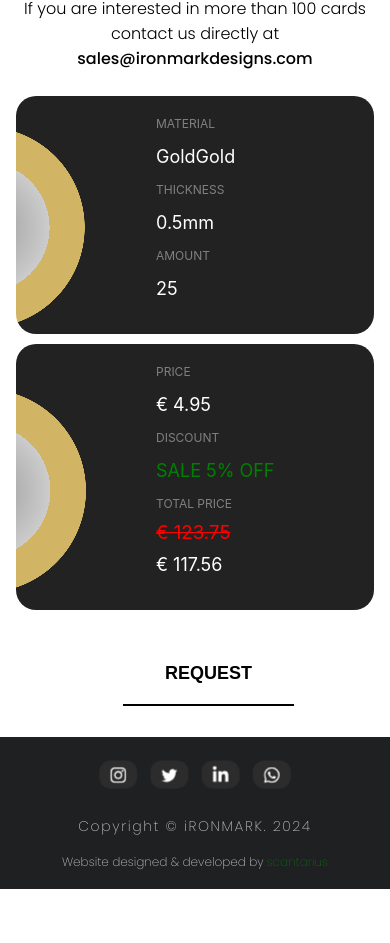
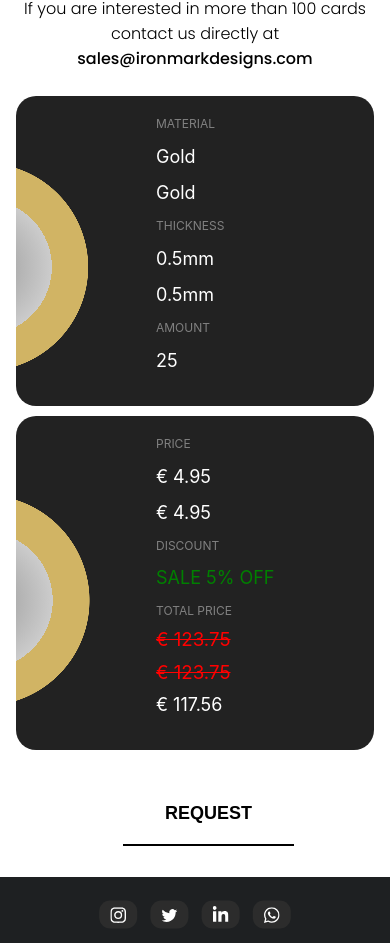
Before and after one commit to scantarius/ironmark, a React (Create React App) app: page / in a window 390 px wide. Shown: the part 1473-2416 px from the top of the page. Before the commit the page ends 2362 px from the top, so only its background shows below. Built offline with nearby package versions, Linux system fonts and the light colour scheme.

Commit message:
responsivity

```diff
--- a/src/pages/LandingPage.css
+++ b/src/pages/LandingPage.css
@@ -23,7 +23,6 @@
 
 .textBox h1 {
   color: #000;
-  width: 100%;
   text-transform: uppercase;
   width: 100%;
   font-size: 26px;
@@ -34,6 +33,8 @@
   border-radius: 10px;
   background-color: var(--black);
   border: none;
+  font-weight: 600;
+  letter-spacing: 1px;
   color: #fff;
   margin-top: 40px;
 }
@@ -137,6 +138,32 @@
   );
 }
 
+#productCard > div:nth-child(2) > .materialGoldPhoto {
+  animation: fadeImage 0.6s alternate;
+}
+
+#productCard > div:nth-child(2) > .materialSilverPhoto {
+  animation: fadeImage2 0.6s alternate;
+}
+
+@keyframes fadeImage {
+  0% {
+    opacity: 0.9;
+  }
+  100% {
+    opacity: 1;
+  }
+}
+
+@keyframes fadeImage2 {
+  0% {
+    opacity: 0.9;
+  }
+  100% {
+    opacity: 1;
+  }
+}
+
 .activeButton > span {
   animation: fadeButton 1s alternate infinite;
 }
@@ -179,21 +206,6 @@
   width: 80%;
   height: 450px;
   object-fit: cover;
-}
-
-.materialGoldPhoto,
-.materialSilverPhoto {
-  animation-delay: 1s;
-  animation: fade 2s alternate;
-}
-
-@keyframes fade {
-  0% {
-    opacity: 0;
-  }
-  100% {
-    opacity: 1;
-  }
 }
 
 /* otherCardOptions */
@@ -328,38 +340,6 @@
   white-space: nowrap;
 }
 
-#thicknessValue.thicknessAnimation {
-  animation: textslide 0.3s both;
-}
-
-@keyframes textslide {
-  0%,
-  12.66%,
-  100% {
-    transform: translate3d(0, 0, 0);
-  }
-  16.66%,
-  29.32% {
-    transform: translate3d(0, -25%, 0);
-  }
-  33.32%,
-  45.98% {
-    transform: translate3d(0, -50%, 0);
-  }
-  49.98%,
-  62.64% {
-    transform: translate3d(0, -75%, 0);
-  }
-  66.64%,
-  79.3% {
-    transform: translate3d(0, -50%, 0);
-  }
-  83.3%,
-  95.96% {
-    transform: translate3d(0, -25%, 0);
-  }
-}
-
 #productInfo h3 {
   font-weight: 400;
   margin: 10px 0;
@@ -489,6 +469,10 @@ button {
     font-size: 20px;
   }
 
+  .animation > h1 {
+    margin: 12px 0;
+  }
+
   #productCard > div:nth-child(1) > button {
     padding: 20px;
     font-size: 28px;
@@ -545,6 +529,10 @@ button {
 
   .textBox button {
     padding: 18px;
+  }
+
+  .animation > h1 {
+    margin: 20px 0;
   }
 
   #productCard > div:nth-child(1) > button {
@@ -660,7 +648,7 @@ button {
 @media (width <= 1024px) {
   #landingPageWrapper {
     height: 120vh;
-    margin-top: -180px;
+    margin-top: -220px;
     position: relative;
     width: 100%;
   }
@@ -680,6 +668,14 @@ button {
     white-space: nowrap;
     font-size: 20px;
   }
+
+  #productCard {
+    margin-top: -50px;
+  }
+
+  #productCard > div:nth-child(1) > button {
+    padding: 10px;
+  }
 }
 
 @media (width <= 943px) {
@@ -688,6 +684,18 @@ button {
   }
   #productInfo {
     gap: 20px;
+  }
+
+  .textBox h1 {
+    font-size: 20px;
+  }
+
+  .textBox button {
+    padding: 14px;
+  }
+
+  .animation > h1 {
+    margin: 22px 0;
   }
 }
 
@@ -729,6 +737,14 @@ button {
     gap: 10px;
     width: 100%;
     padding: 15px;
+  }
+
+  #productCard {
+    margin-top: -50px;
+  }
+
+  #productCard > div:nth-child(1) > button {
+    padding: 8px;
   }
 
   #productCard > div:nth-child(2) > img {
@@ -841,8 +857,6 @@ button {
   .textBox button {
     padding: 12px;
     color: #fff;
-    font-weight: 600;
-    letter-spacing: 1px;
     margin-top: 40px;
   }
 
--- a/src/pages/LandingPage.js
+++ b/src/pages/LandingPage.js
@@ -1,6 +1,7 @@
 import React, { useState } from "react";
 import "./LandingPage.css";
 import { NavLink } from "react-router-dom";
+import { motion } from "framer-motion";
 import aboutBackground from "../pictures/aboutBackground.jpg";
 import aboutBackgroundPhone from "../pictures/aboutBackgroundPhone.jpg";
 import goldenCard from "../pictures/gold.jpg";
@@ -328,11 +329,7 @@ function LandingPage() {
     console.log(five);
     localStorage.setItem("Thickness", "0.5mm");
     var x = localStorage.getItem("Thickness");
-    document
-      .getElementById("thicknessValue")
-      .classList.toggle("thicknessAnimation");
     document.getElementById("thicknessValue").innerHTML = x;
-
     setCheckedRadio(false);
     setPriceAmount();
   }
@@ -343,9 +340,6 @@ function LandingPage() {
     console.log(eight);
     localStorage.setItem("Thickness", "0.8mm");
     var x = localStorage.getItem("Thickness");
-    document
-      .getElementById("thicknessValue")
-      .classList.toggle("thicknessAnimation");
     document.getElementById("thicknessValue").innerHTML = x;
     setCheckedRadio(false);
     setPriceAmount();
@@ -548,20 +542,74 @@ function LandingPage() {
       <section id="productInfo">
         <div>
           <span>Material</span>
-          <h1 id="cardColor"> {materialVal}</h1>
+          <motion.h1
+            id="cardColor"
+            key={materialVal}
+            initial={{ y: "-100%", opacity: 0 }}
+            animate={{ y: 0, opacity: 1 }}
+            exit={{ y: "-100%", opacity: 0 }}
+            transition={{ duration: 0.5, delay: 0.2 }}
+          >
+            {materialVal}
+          </motion.h1>
           <span>Thickness</span>
-          <h1 id="thicknessValue">{thicknessVal}</h1>
+          <motion.h1
+            id="thicknessValue"
+            key={thicknessVal}
+            initial={{ y: "-100%", opacity: 0 }}
+            animate={{ y: 0, opacity: 1 }}
+            exit={{ y: "-100%", opacity: 0 }}
+            transition={{ duration: 0.5, delay: 0.2 }}
+          >
+            {thicknessVal}
+          </motion.h1>
           <span>Amount</span>
-          <h1 id="amountValue">{amountVal}</h1>
+          <motion.h1
+            id="amountValue"
+            key={amountVal}
+            initial={{ y: "-100%", opacity: 0 }}
+            animate={{ y: 0, opacity: 1 }}
+            exit={{ y: "-100%", opacity: 0 }}
+            transition={{ duration: 0.5, delay: 0.2 }}
+          >
+            {amountVal}
+          </motion.h1>
         </div>
         <div>
           <span>Price</span>
-          <h1 id="priceAmount">{priceAmount}</h1>
+          <motion.h1
+            id="priceAmount"
+            key={priceAmount}
+            initial={{ y: "-100%", opacity: 0 }}
+            animate={{ y: 0, opacity: 1 }}
+            exit={{ y: "-100%", opacity: 0 }}
+            transition={{ duration: 0.5, delay: 0.2 }}
+          >
+            {priceAmount}
+          </motion.h1>
           <span>Discount</span>
           <h1 id="discountAmount">{discountAmount}</h1>
           <span>Total price</span>
-          <h3 id="oldTotalPriceAmount">{oldTotalPriceAmount}</h3>
-          <h1 id="totalPriceAmount">{totalPriceAmount}</h1>
+          <motion.h3
+            id="oldTotalPriceAmount"
+            key={oldTotalPriceAmount}
+            initial={{ y: "-100%", opacity: 0 }}
+            animate={{ y: 0, opacity: 1 }}
+            exit={{ y: "-100%", opacity: 0 }}
+            transition={{ duration: 0.5, delay: 0.2 }}
+          >
+            {oldTotalPriceAmount}
+          </motion.h3>
+          <motion.h1
+            id="totalPriceAmount"
+            key={totalPriceAmount}
+            initial={{ y: "-100%", opacity: 0 }}
+            animate={{ y: 0, opacity: 1 }}
+            exit={{ y: "-100%", opacity: 0 }}
+            transition={{ duration: 0.5, delay: 0.2 }}
+          >
+            {totalPriceAmount}
+          </motion.h1>
         </div>
       </section>
       <section id="processButtonWrapper">
```
